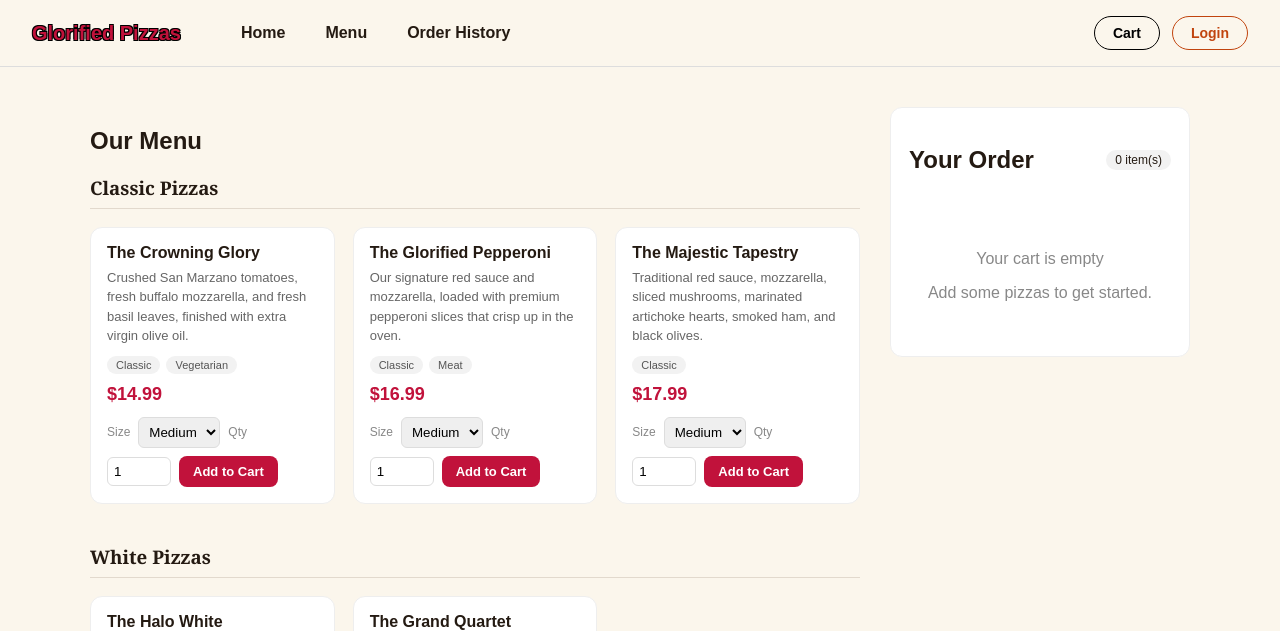
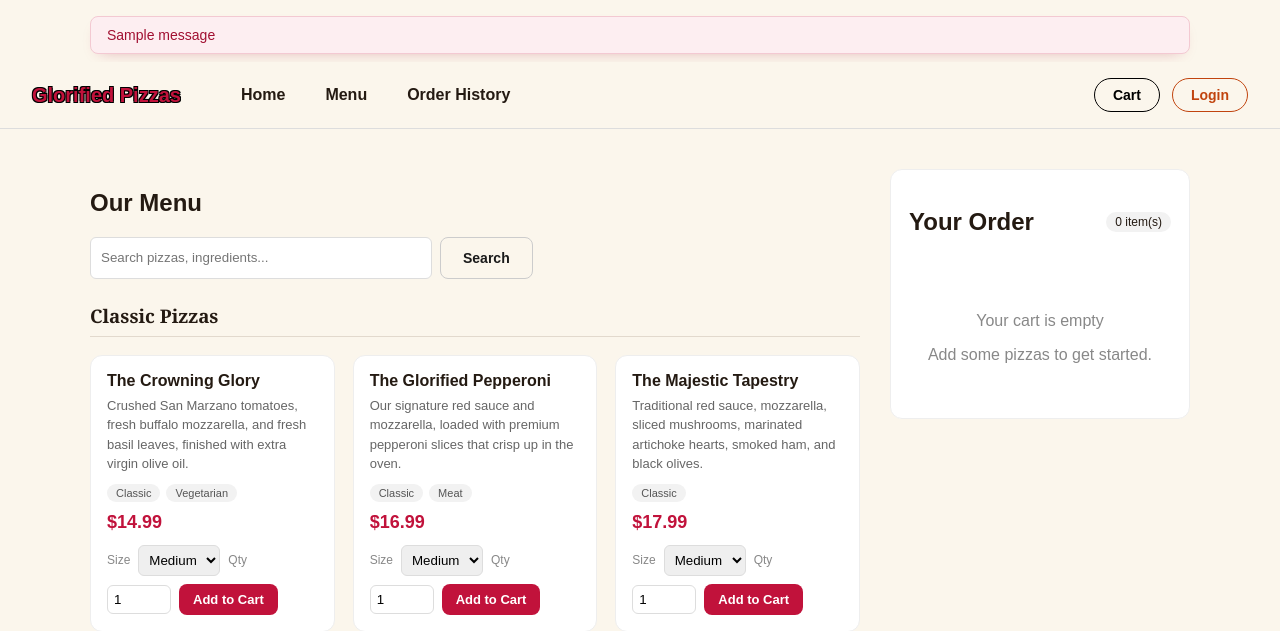
Before and after one commit to GodlyAdmin/AS91897-AS91896, a Flask app: page /menu in a window 1280 px wide. Shown: the top 631 px of the page. Run offline with Flask 3, Linux system fonts and the light colour scheme; tables that the repository leaves empty hold one stand-in row (values such as "Sample post"); one stand-in notice (Sample message) is shown.

Commit message:
Add promo code functionality and search feature to menu and checkout pages. Implemented promo code input and validation in the checkout process. Enhanced checkout totals display to include GST and applied discounts. Added search functionality to the menu page for filtering pizzas. Updated templates and styles to accommodate new features and improve user experience.

```diff
--- a/AS91897-AS91896-main/app.py
+++ b/AS91897-AS91896-main/app.py
@@ -14,12 +14,14 @@ def home():
 
 @app.route('/menu')
 def menu():
+    search_term = request.args.get('q', '')
     pizzas = load_pizzas()
-    categories = group_by_category(pizzas)
+    categories = group_by_category(pizzas, search_term)
     cart = session.get('cart', {})
     subtotal = sum(item['price'] * item['quantity'] for item in cart.values())
 
-    return render_template('menu.html', categories=categories, cart=cart, subtotal=subtotal)
+    return render_template('menu.html', categories=categories, cart=cart,
+                            subtotal=subtotal, search_term=search_term)
 
 ADMIN_USERNAME = 'Admin'
 ADMIN_PASSWORD = 'GloryGodspeed'
@@ -108,12 +110,32 @@ def order_history():
 
 @app.route('/checkout')
 def checkout():
+    GST_RATE = 15  # percent, prices already include GST
     cart = session.get('cart', {})
     subtotal = sum(item['price'] * item['quantity'] for item in cart.values())
-    total = round(subtotal * (1), 2)
+    total, discount_applied, code_used = calculate_total(
+        subtotal, request.args.get('promo', ''))
+    gst_amount = total * GST_RATE / (100 + GST_RATE)
 
     return render_template('checkout.html', cart=cart, subtotal=subtotal,
-                            total=total)
+                           total=total, discount_applied=discount_applied,
+                           code_used=code_used, gst_rate=GST_RATE,
+                           gst_amount=gst_amount)
+
+def calculate_total(subtotal, promo_code=''):
+    total = round(subtotal * (1), 2)
+    discount_applied = False
+    code_used = None
+
+    promo_code = promo_code.strip().upper()
+    if promo_code in PROMO_CODES:
+        total = total * (1 - PROMO_CODES[promo_code])
+        discount_applied = True
+        code_used = promo_code
+    elif promo_code:
+        flash('That promo code is not valid.')
+
+    return round(total, 2), discount_applied, code_used
 
 @app.route('/checkout/confirm', methods=['POST'])
 def confirm_order():
@@ -131,7 +153,8 @@ def confirm_order():
         return redirect(url_for('menu'))
 
     subtotal = sum(item['price'] * item['quantity'] for item in cart.values())
-    total = round(subtotal * (1), 2)
+    total, discount_applied, code_used = calculate_total(
+        subtotal, request.form.get('promo', ''))
 
     flash(f"Thank you {customer_name}! Your order has been confirmed. Total: ${total}")
 
@@ -148,8 +171,8 @@ def confirm_order():
         ''', (invoice_number, customer_name, json.dumps(cart), total))
         conn.commit()
 
-    return render_template('order_confirmed.html', invoice_number=invoice_number,
-                            customer_name=customer_name, cart=cart, total=total, delivery_address=delivery_address, customer_email=customer_email)
+    return render_template('order_confirmed.html', invoice_number=invoice_number,customer_name=customer_name, cart=cart, total=total,delivery_address=delivery_address,
+                           customer_email=customer_email,discount_applied=discount_applied, code_used=code_used)
 
 def initialise_database():
     with sqlite3.connect('pizza_shop.db') as conn:
@@ -226,13 +249,22 @@ def remove_from_cart():
 # menu data
 
 # Groups the flat pizzas dict into category -> list of pizzas
-def group_by_category(pizzas):
+# Also Filters the pizzas based on the search term if provided
+def group_by_category(pizzas, search_term=''):
+    search_term = search_term.strip().lower()
     grouped = {}
+
     for pizza_id, pizza in pizzas.items():
+        if search_term:
+            haystack = f"{pizza['name']} {pizza['description']} {' '.join(pizza['tags'])}".lower()
+            if search_term not in haystack:
+                continue
+
         category = pizza['category']
         if category not in grouped:
             grouped[category] = []
         grouped[category].append({**pizza, 'id': pizza_id})
+
     return grouped
 
 
@@ -243,6 +275,8 @@ def load_pizzas():
 # The multiplier for the piza size price
 SIZE_MULTIPLIER = {'S': 0.8, 'M': 1.0, 'L': 1.2, 'XL': 1.4}
 
+# code -> discount as a decimal fraction
+PROMO_CODES = {'WELCOME10': 0.10, 'GLORY20': 0.20}
 if __name__ == "__main__":
     initialise_database()
     app.run(debug=True)
--- a/AS91897-AS91896-main/static/css/style.css
+++ b/AS91897-AS91896-main/static/css/style.css
@@ -149,6 +149,22 @@ footer {
     padding: 20px;
     font-size: 14px;
     color: #555;
+}
+.flashes {
+    max-width: 1100px;
+    margin: 16px auto 0;
+    padding: 0 32px;
+    list-style: none;
+}
+
+.flashes li {
+    background: #FDEEF1;
+    color: #a10f31;
+    border: 1px solid #f3c9d2;
+    padding: 10px 16px;
+    border-radius: 8px;
+    margin-bottom: 8px;
+    font-size: 14px;
 }
 
 /* ---------- HERO (homepage) ---------- */
@@ -460,7 +476,6 @@ footer {
     display: flex;
     justify-content: space-between;
 }
-
 /* ---------- Checkout page totals table ---------- */
 .checkout-table {
     width: 100%;
@@ -492,6 +507,46 @@ footer {
     border-top: 1px solid #ddd;
     padding-top: 10px;
     margin-top: 6px;
+}
+/* ---------- Checkout page order saving ---------- */
+.confirm-form {
+    display: flex;
+    align-items: center;
+    gap: 10px;
+    margin-top: 20px;
+}
+
+.confirm-form input {
+    padding: 10px;
+    border: 1px solid #ddd;
+    border-radius: 6px;
+}
+
+.btn-primary,
+.btn-outline {
+    display: inline-block;
+    padding: 12px 22px;
+    border-radius: 8px;
+    font-weight: bold;
+    text-decoration: none;
+    font-size: 14px;
+    border: none;
+    cursor: pointer;
+}
+
+.btn-primary {
+    background: #C1123B;
+    color: #fff;
+}
+
+.btn-primary:hover {
+    background: #a10f31;
+}
+
+.btn-outline {
+    background: transparent;
+    color: #1a1a1a;
+    border: 1px solid #ccc;
 }
 /* ---------- Order History Slabs ---------- */
 .order-history-list {
@@ -531,6 +586,37 @@ footer {
     color: #C1123B;
     margin: 0;
 }
+/* ---------- Extra finishing touches ---------- */
+.product-card,
+.cart-panel,
+.stat-box,
+.order-history-card {
+    transition: box-shadow 0.2s ease, transform 0.2s ease;
+}
+
+.product-card:hover {
+    box-shadow: 0 10px 24px -14px rgba(36, 26, 18, 0.3);
+    transform: translateY(-2px);
+}
+
+.btn-primary,
+.add-to-cart-btn {
+    transition: background-color 0.15s ease, transform 0.1s ease;
+}
+
+.btn-primary:active,
+.add-to-cart-btn:active {
+    transform: scale(0.97);
+}
+
+nav a {
+    transition: color 0.15s ease;
+}
+
+.flashes li {
+    box-shadow: 0 6px 16px -10px rgba(161, 15, 49, 0.4);
+}
+
 /* ---------- General Responsive Design ---------- */
 @media (max-width: 700px) {
     header {
@@ -600,3 +686,25 @@ footer {
         gap: 2px;
     }
 }
+
+/* ---------- Extra features (Promo code and search) ---------- */
+.search-form,
+.promo-form {
+    display: flex;
+    gap: 8px;
+    margin-bottom: 24px;
+}
+
+.search-form input,
+.promo-form input {
+    flex: 1;
+    max-width: 320px;
+    padding: 10px;
+    border: 1px solid #ddd;
+    border-radius: 6px;
+}
+
+.promo-row span {
+    color: #2E9C6F;
+    font-weight: bold;
+}
--- a/AS91897-AS91896-main/templates/base.html
+++ b/AS91897-AS91896-main/templates/base.html
@@ -7,7 +7,15 @@
 </head>
     <script src="{{ url_for('static', filename='js/nav.js') }}"></script>
 <body>
-
+{% with messages = get_flashed_messages() %}
+    {% if messages %}
+        <ul class="flashes">
+        {% for message in messages %}
+            <li>{{ message }}</li>
+        {% endfor %}
+        </ul>
+    {% endif %}
+{% endwith %}
 <header>
     <h1>Glorified Pizzas</h1>
     <nav>
--- a/AS91897-AS91896-main/templates/menu.html
+++ b/AS91897-AS91896-main/templates/menu.html
@@ -6,7 +6,11 @@
 <div class="order-page">
     <div class="order-main">
         <h2>Our Menu</h2>
-
+        <form action="{{ url_for('menu') }}" method="GET" class="search-form">
+            <input type="text" name="q" placeholder="Search pizzas, ingredients..."
+                   value="{{ search_term }}">
+            <button type="submit" class="btn-outline">Search</button>
+        </form>
         {% for category, pizzas in categories.items() %}
         <section class="menu-category">
             <h3>{{ category }}</h3>
```
Also changed, not shown: AS91897-AS91896-main/templates/checkout.html (+14 -2 lines), pizza_shop.db.
